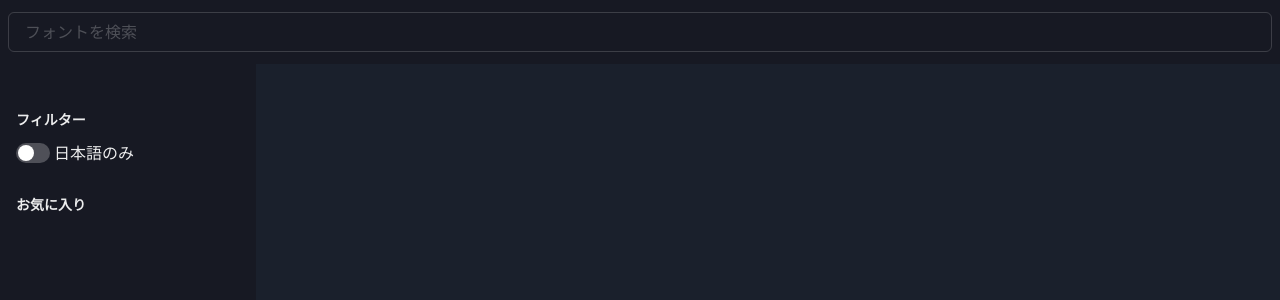
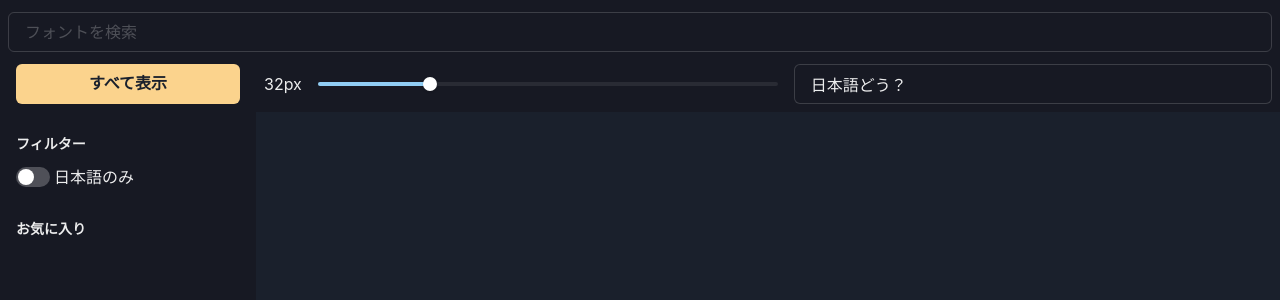
Before and after one commit to newt239/mojimachi, a React (Vite) app: page /favorite in a window 1280 px wide. Shown: the top 300 px of the page. Built offline with nearby package versions, Linux system fonts and the light colour scheme.

Commit message:
add: show all font button

```diff
--- a/src/components/EachFont.tsx
+++ b/src/components/EachFont.tsx
@@ -23,7 +23,7 @@
   };
 
   return (
-    <Box>
+    <Flex flexDirection="column">
       <Flex
         align="center"
         justify="start"
@@ -48,7 +48,7 @@
           {previewString}
         </Text>
       </Box>
-    </Box>
+    </Flex>
   );
 };
 
--- a/src/components/Menubar.tsx
+++ b/src/components/Menubar.tsx
@@ -11,11 +11,9 @@
 } from "@chakra-ui/react";
 import { useAtom, useSetAtom } from "jotai";
 
-import { useDebounce } from "~/hooks/useDebounce";
 import { fontSizeAtom, previewStringAtom } from "~/utils/jotai";
 
 const Menubar: React.FC = () => {
-  const debounce = useDebounce(1000);
   const setFontSize = useSetAtom(fontSizeAtom);
   const [localFontSize, setLocalFontSize] = useState<number>(32);
   const [previewString, setPreviewString] = useAtom(previewStringAtom);
--- a/src/components/Sidebar.tsx
+++ b/src/components/Sidebar.tsx
@@ -1,4 +1,4 @@
-import { Link as ReactLink } from "react-router-dom";
+import { Link as ReactLink, useLocation, useNavigate } from "react-router-dom";
 
 import {
   Box,
@@ -16,9 +16,11 @@
 import { favoriteFamilyAtom, jaFilterAtom } from "~/utils/jotai";
 
 const Sidebar: React.FC = () => {
+  const navigate = useNavigate();
+  const location = useLocation();
   const favoriteFamily = useAtomValue(favoriteFamilyAtom);
   const [jaFilter, setJaFilter] = useAtom(jaFilterAtom);
-
+  console.log(location.pathname);
   return (
     <Box
       bg={useColorModeValue("gray.100", "gray.900")}
@@ -31,7 +33,20 @@
         height: "calc(100vh - 4rem)",
       }}
     >
-      <Stack gap="2rem" px="1rem" py="3rem">
+      <Stack gap="2rem" px="1rem">
+        <Box>
+          <Button
+            w="full"
+            colorScheme="orange"
+            onClick={() => {
+              setJaFilter(false);
+              navigate("/");
+            }}
+            isDisabled={!jaFilter && location.pathname === "/"}
+          >
+            すべて表示
+          </Button>
+        </Box>
         <Box>
           <Heading as="h4" size="xs" fontWeight="bold">
             フィルター
--- a/src/pages/Favorite.tsx
+++ b/src/pages/Favorite.tsx
@@ -1,18 +1,31 @@
-import { Stack } from "@chakra-ui/react";
+import { Box, Stack } from "@chakra-ui/react";
 import { useAtomValue } from "jotai";
 
 import EachFont from "~/components/EachFont";
-import { favoriteFamilyAtom } from "~/utils/jotai";
+import Menubar from "~/components/Menubar";
+import { favoriteFamilyAtom, fontSizeAtom } from "~/utils/jotai";
 
 const FavoritePage: React.FC = () => {
+  const fontSize = useAtomValue(fontSizeAtom);
   const favoriteFamily = useAtomValue(favoriteFamilyAtom);
 
   return (
-    <Stack gap="0.5rem">
-      {favoriteFamily.map((family) => (
-        <EachFont key={family} family_name={family} />
-      ))}
-    </Stack>
+    <>
+      <Menubar />
+      <Box p="1rem">
+        <Stack
+          gap="0.5rem"
+          style={{
+            fontSize: `${fontSize}px`,
+            lineHeight: `${fontSize}px`,
+          }}
+        >
+          {favoriteFamily.map((family) => (
+            <EachFont key={family} family_name={family} />
+          ))}
+        </Stack>
+      </Box>
+    </>
   );
 };
 
```
